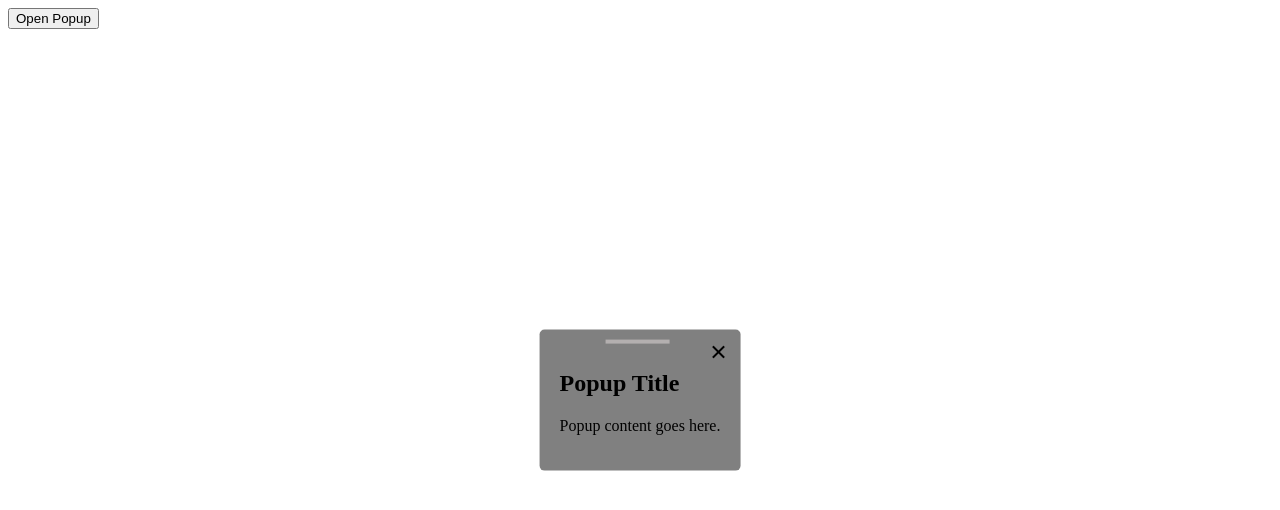
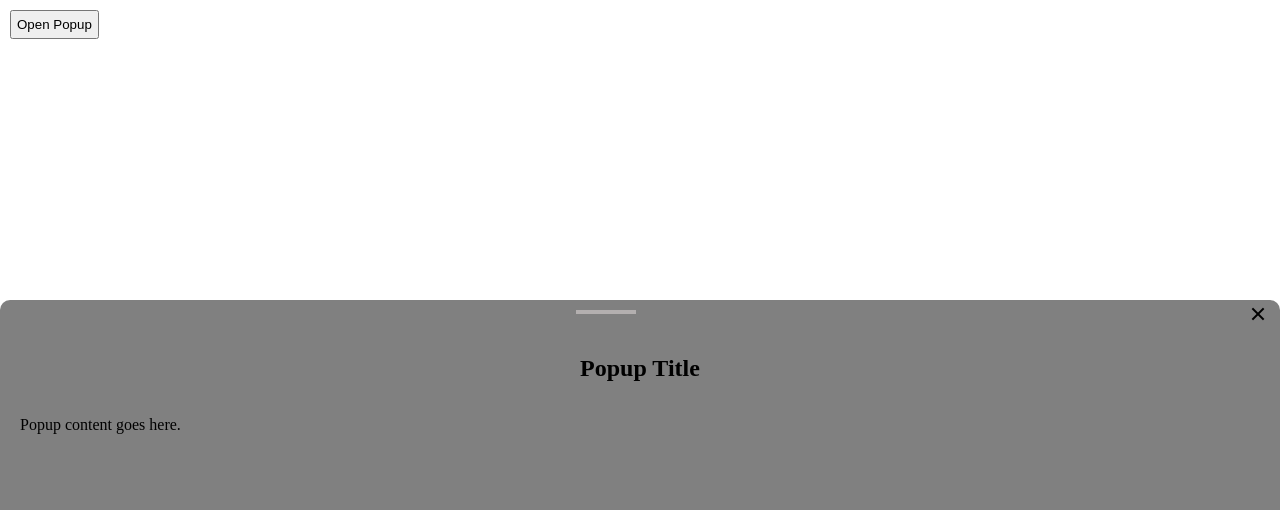
Before and after one commit to Aabdalah/popup, a plain HTML site: page index.html in a window 1280 px wide. Both pictures are taken after a click on the button "Open Popup". Drawn offline with nearby package versions, Linux system fonts and the light colour scheme.

Commit message:
Add files via upload

```diff
--- a/index.html
+++ b/index.html
@@ -13,10 +13,12 @@
 
         <div id="popup" class="move">
           <div class="popup-content">
-            <h2>Popup Title</h2>
+            <div class="popup-head">
+                <h2>Popup Title</h2>
+                <i class="ri-close-line popup-close" id="close"></i>
+                <div class="line" id="move"></div>
+            </div>
             <p>Popup content goes here.</p>
-            <i class="ri-close-line popup-close" id="close"></i>
-            <div class="line" id="move"></div>
           </div>
         </div>
     <script src="main.js"></script>
--- a/main.js
+++ b/main.js
@@ -6,7 +6,7 @@ let startY;
 popupButton.addEventListener("click", function() {
   popup.style.animation = "move 1s ease forwards";
   popup.style.display = "block";
-  popup.style.top = "50%";
+  popup.style.top = "70%";
 
 });
 
@@ -15,7 +15,7 @@ popupClose.addEventListener("click", function() {
 
 });
 popupClose.addEventListener("touchstart", function() {
-  popup.style.display = "none";
+  popup.style.animation =  "close 1s ease forwards";
 
 });
 
@@ -64,5 +64,8 @@ popup.addEventListener("mouseup", function() {
 });
 popup.addEventListener("touchend", function() {
   isDragging = false;
-
+  console.log(lastY)
+  if(lastY>450){
+    popup.style.animation =  "close 1s ease forwards";
+  }
 });
--- a/styles.css
+++ b/styles.css
@@ -1,17 +1,27 @@
+*{
+  margin:0;
+  padding:0;
+  box-sizing: border-box;
+}
 html,
 body {
     overscroll-behavior-y: contain;
+}
+#popup-button{
+  margin:10px;
+  padding:5px;
+
 }
 #popup {
     position: fixed;
     top: 50%;
     left: 0;
     width: 100%;
-    height: auto;
+    height: 65vh;
     background-color: gray;
     display: none;
     z-index: 1;
-
+    border-radius: 10px;
   }
   .move{
     animation: move 1s ease forwards;
@@ -19,17 +29,26 @@ body {
 
   .popup-content {
     position: absolute;
-    top: 50%;
+    top: 0;
     left: 50%;
+    width:100%;
+    height:100%;
     transform: translate(-50%, -50%);
     background-color: gray;
     padding: 20px;
-    border-radius: 5px;
+    border-radius: 10px;
+  }
+  .popup-head{
+    display:flex;
+    justify-content: center;
+    align-items: center;
+    height: 20%;
+    width:100%;
   }
 
   .popup-close {
     position: absolute;
-    top: 10px;
+    top: 2px;
     right: 10px;
     font-size: 24px;
     cursor: pointer;
@@ -39,7 +58,7 @@ body {
     position: absolute;
     width:60px;
     top:10px;
-    left:33%;
+    left:45%;
     border:2px solid rgb(179, 175, 175);
     cursor: pointer;
     z-index:10;
@@ -47,9 +66,15 @@ body {
 
   @keyframes move{
     from{
-      top:110%;
+      top:150%;
     }
     to{
-      top:50%;
+      top:70%;
     }
   }
+
+  @keyframes close{
+    to{
+      top:150%;
+    }
+  }
```
